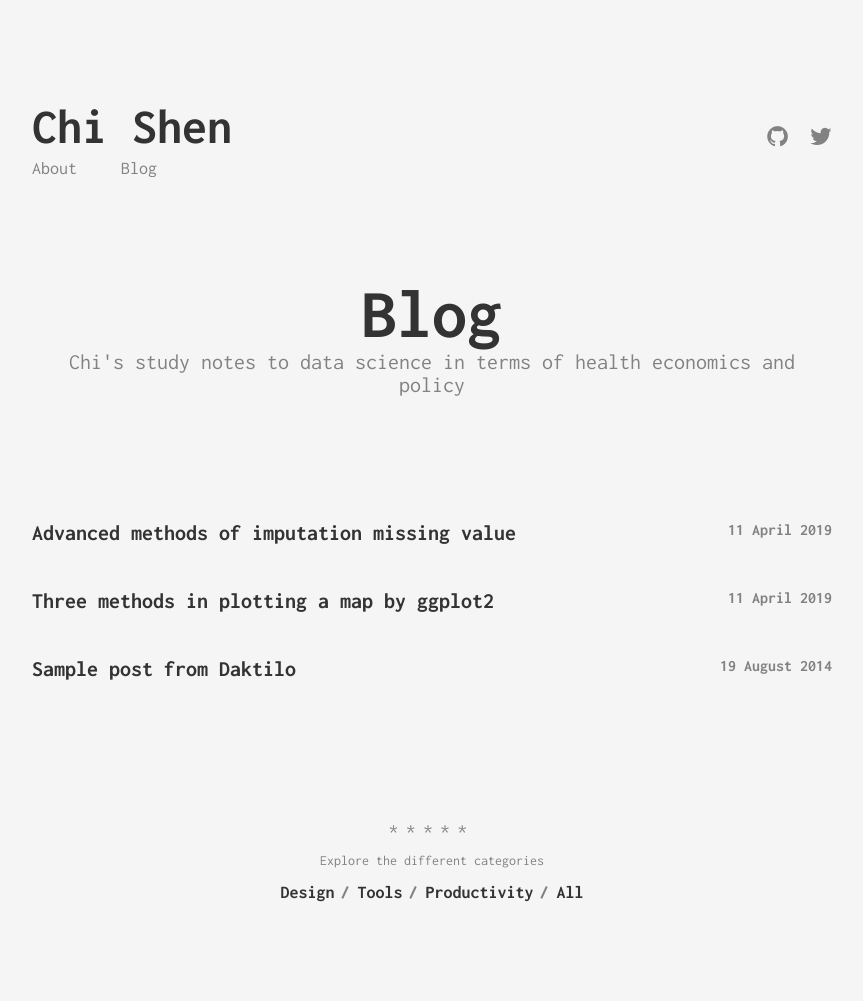
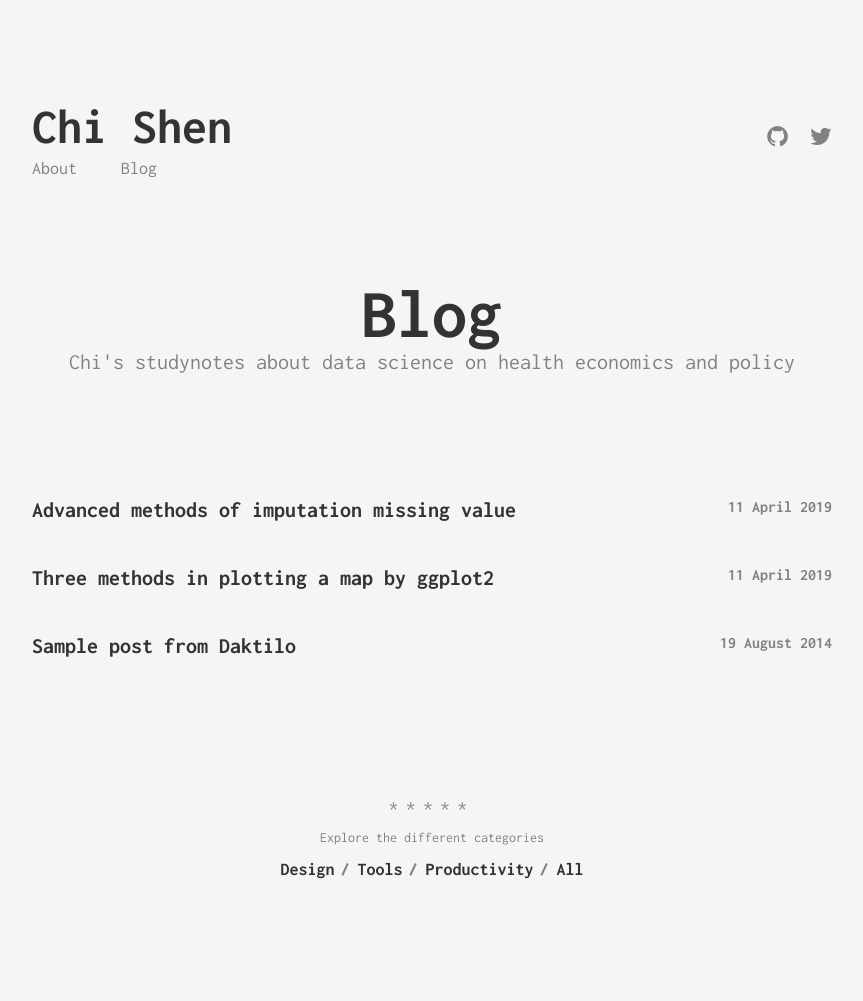
Before and after one commit to shumchi/shumchi.github.io, a Jekyll site: the page built from index.html, in a window 1280 px wide. Shown: the whole page, without its empty margins (208-1071 px from the left). Built offline with Jekyll 4.4.1, drawn with Linux system fonts in a browser that asks for light colours; after the commit the page ends 978 px from its top, so only the background shows below that.

Commit message:
Update index.html

```diff
--- a/index.html
+++ b/index.html
@@ -1,7 +1,7 @@
 ---
 layout: page
 title: Blog
-subtitle: Chi's study notes to data science in terms of health economics and policy
+subtitle: Chi's studynotes about data science on health economics and policy
 sitemap:
   priority: 0.9
 ---
```
